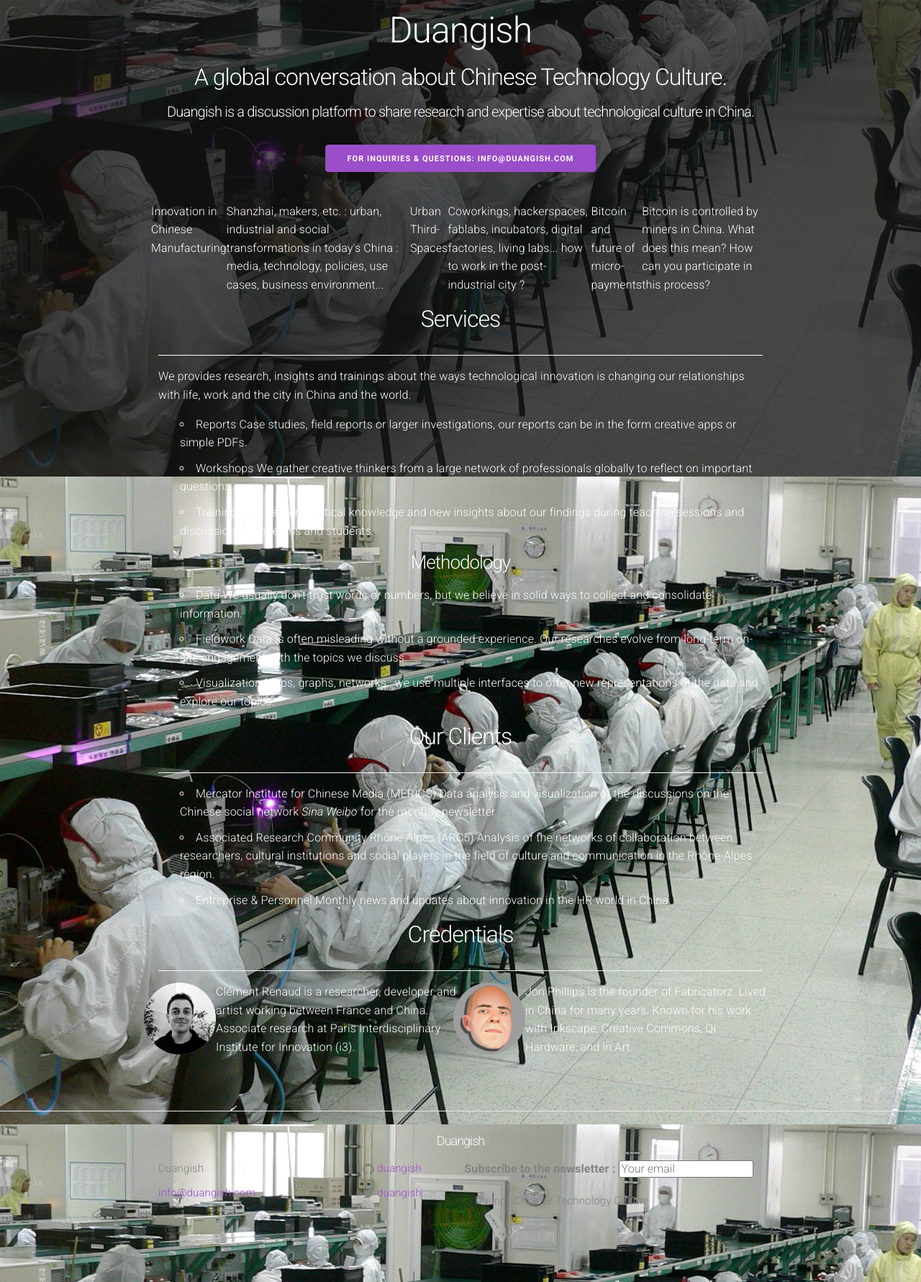
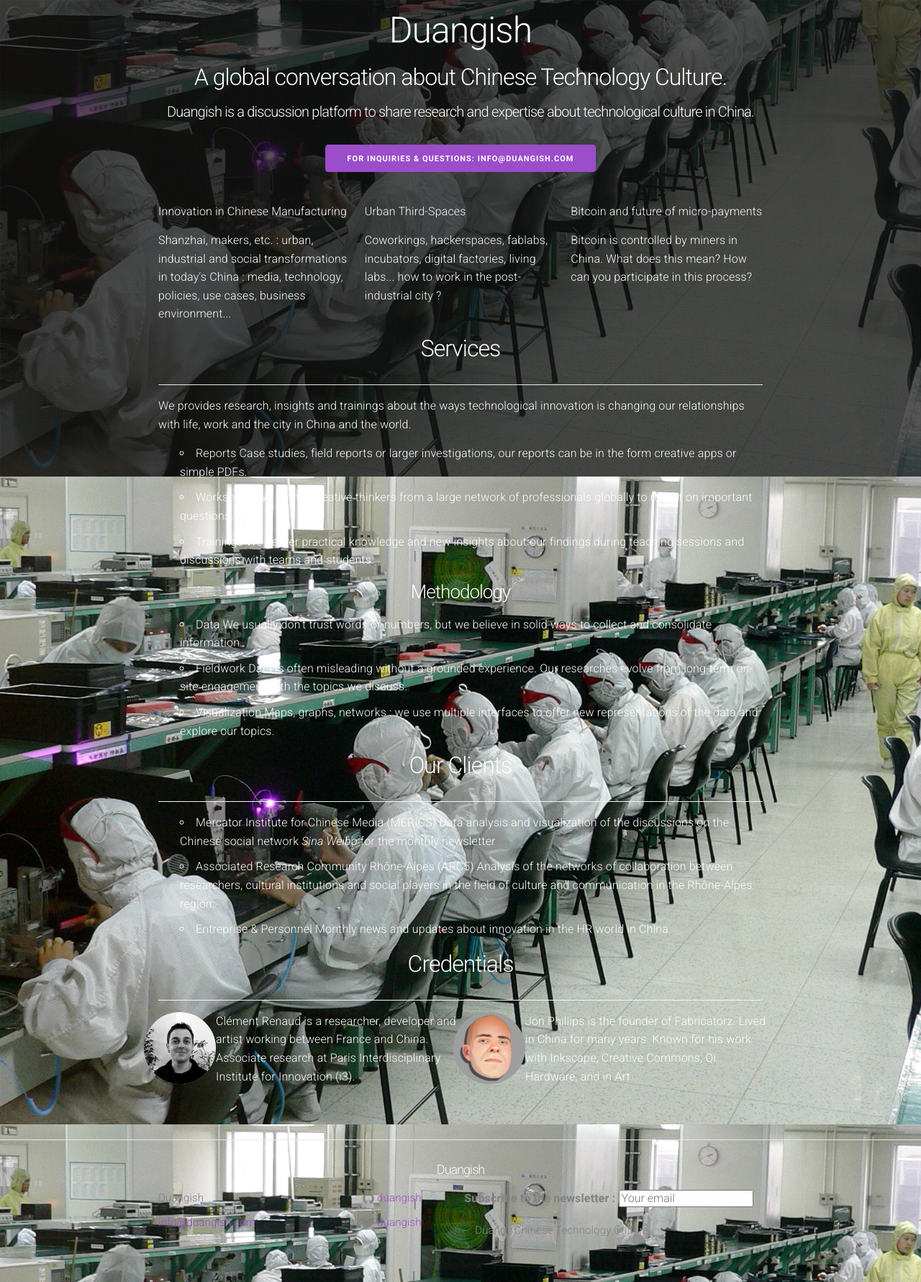
Before and after one commit to clemsos/duangish.github.io, a Jekyll site: the page built from index.md, in a window 1280 px wide. Shown: the part 238-2019 px from the top of the page at 72% size. Built offline with Jekyll 4.4.1, drawn with Linux system fonts in a browser that asks for light colours; nearby versions of some CDN libraries; grey boxes are pictures that could not be loaded.

Commit message:
added columns

```diff
--- a/_includes/topics.html
+++ b/_includes/topics.html
@@ -1,17 +1,19 @@
 <div class="row">
-
-
+<div class="column">
     <p><strong>Innovation in Chinese Manufacturing</strong></p>
 
     <p>Shanzhai, makers, etc. : urban, industrial and social transformations in today's China : media, technology, policies, use cases, business environment...</p>
+</div>
 
+<div class="column">
     <p><strong>Urban Third-Spaces</strong></p>
 
     <p>Coworkings, hackerspaces, fablabs, incubators, digital factories, living labs... how to work in the post-industrial city ?</p>
-
+</div>
+<div class="column">
     <p><strong>Bitcoin and future of micro-payments</strong></p>
 
     <p>Bitcoin is controlled by miners in China. What does this mean? How can you participate in this process?</p>
-
+</div>
 
   </div>
```
